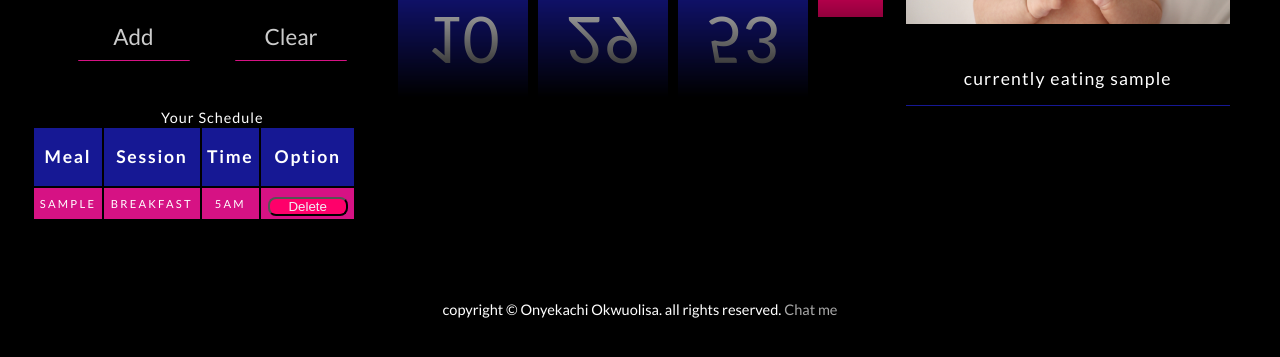
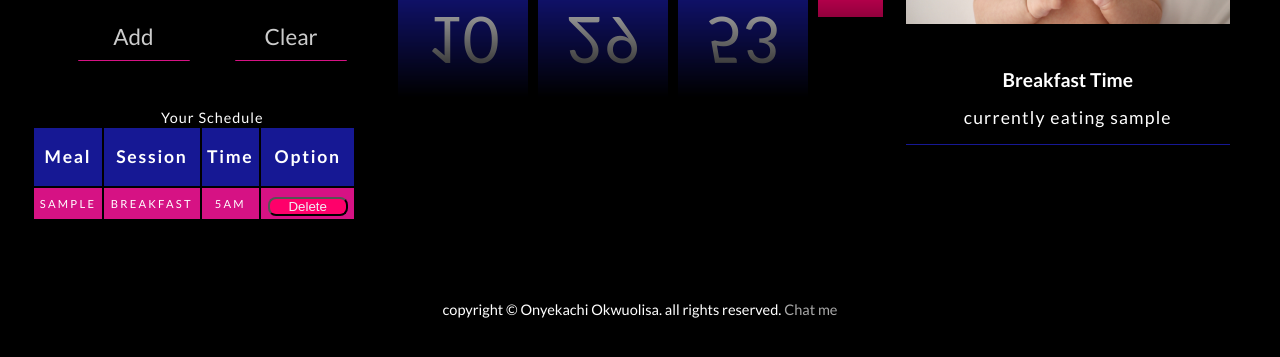
Before and after one commit to on2onyekachi/meal-scheduler, a plain HTML site: page index.html in a window 1280 px wide. Both pictures are taken after typing "5", "Sample" into the empty fields and a click on the button "Add". Shown: the part 401-758 px from the top of the page. Drawn offline with Linux system fonts and the light colour scheme; a web font is replaced by a local one.

Commit message:
added meal schedule message

```diff
--- a/index.html
+++ b/index.html
@@ -31,7 +31,7 @@
                                         <option value="pm">PM</option>
                                     </select>
                                 </div>
-                                <input id="food-choice" type="" class="input"  maxlength="23" pattern="[a-zA-Z]" placeholder="Type in food. e.g rice">
+                                <input id="food-choice" type="" class="input"  maxlength="23" placeholder="Type in food. e.g rice">
                                 <select name="FOOD" id="food-section-choice" class="input">
                                     <option selected value="breakfast">Breeakfast</option>
                                     <option value="lunch">Lunch</option>
--- a/stylesheet/css/main.css
+++ b/stylesheet/css/main.css
@@ -388,9 +388,6 @@ footer{
         height: 70px;
         font-size: 2em;
     }
-    element {
-
-    }
     .clockWraper .time div:last-child span {
         height: 35px;
         width: 40px;
--- a/stylesheet/js/main.js
+++ b/stylesheet/js/main.js
@@ -27,7 +27,6 @@
     let m;
     let s;
     let sd;
-    // to set to 12 ho
 
     function showClock() {
         const  hour         = document.querySelector("#hour");
@@ -50,9 +49,6 @@
         m = (m < 10) ? "0" + m : m;
         s = (s < 10) ? "0" + s : s;
 
-        // showImage(m,sd);
-        // console.log(m , 'showClock', sd);
-
         hour.innerHTML = h;
         minute.innerHTML = m;
         second.innerHTML = s;
@@ -71,7 +67,6 @@
         let  foodChoice          = document.querySelector("#food-choice").value;
         let  foodSectionChoice   = document.querySelector("#food-section-choice").value;
         var re = /^[A-Za-z]+$/;
-        // console.log('food', foodChoice, timeChoice);
         if(!timeChoice || !foodChoice || !foodSectionChoice ){
             setErrorMesage(showError, 'Incomplete input');
             return false;
@@ -102,7 +97,6 @@
         showError.className = "success h5";
     }
 
-console
     function init() {
         document.querySelector("#table-body").innerHTML = ''
         if(localStorage.foodStorage){
@@ -114,8 +108,7 @@ console
                 let  timeChoice          = schduleObject[index].timechoice;
 
                 tableCellData(timeChoice, sectionChoice, foodSectionChoice, foodChoice);
-                // showImage(timeChoice, sectionChoice, foodChoice, foodSectionChoice);
-                // console.log('init', timeChoice, sectionChoice, foodChoice, foodSectionChoice);
+                showImage(timeChoice, sectionChoice, foodChoice, foodSectionChoice);
             }
         }
     }
@@ -161,20 +154,19 @@ console
         const  foodsec      = document.querySelector("#food-section");
         const  choiceFood      = document.querySelector("#choicefood");
         console.log('showImage suuu', timeChoice, sectionChoice, foodSectionChoice  , foodChoice, );
-        console.log('showImage time', m , sd);
-        console.log('showImage time all', h, m, s, sd, hour,)
         // image setup
         image.style.backgroundImage = "url('images/main.jpg')";
         foodt = '';
-        let isTime = (9 == timeChoice && sd == sectionChoice) ;
-        (isTime) && (sd == 'am') && (image.style.backgroundImage = "url('images/food.jpg')")  ? foodt = foodSectionChoice + ' time' : '';
-        (isTime) && (sd == 'pm') && (image.style.backgroundImage = "url('images/food1.jpg')")  ? foodt = foodSectionChoice + ' time' : '';
-        (isTime) && (sd == 'pm' && timeChoice > 7) && (image.style.backgroundImage = "url('images/food2.jpg')")  ? foodt = foodSectionChoice + ' time' : '';
+        foods = '';
+        let isTime = (h == timeChoice && sd == sectionChoice) ;
+        let theMessage = (foodt = foodSectionChoice + ' time') && (foods = 'Currently eating ' + foodChoice);
+        (isTime) && (sd == 'am') && (image.style.backgroundImage = "url('images/food.jpg')")  ? theMessage : '';
+        (isTime) && (sd == 'pm') && (image.style.backgroundImage = "url('images/food1.jpg')")  ? theMessage : '';
+        (isTime) && (sd == 'pm' && timeChoice > 7) && (image.style.backgroundImage = "url('images/food2.jpg')")  ? theMessage : '';
 
         foodsec.innerHTML = foodt;
-        choiceFood.innerHTML = 'Currently eating ' + foodChoice;
+        choiceFood.innerHTML = foods;
     }
-
 
     function deleteRow(rowid)  {
         var row = document.getElementById(rowid);
```
